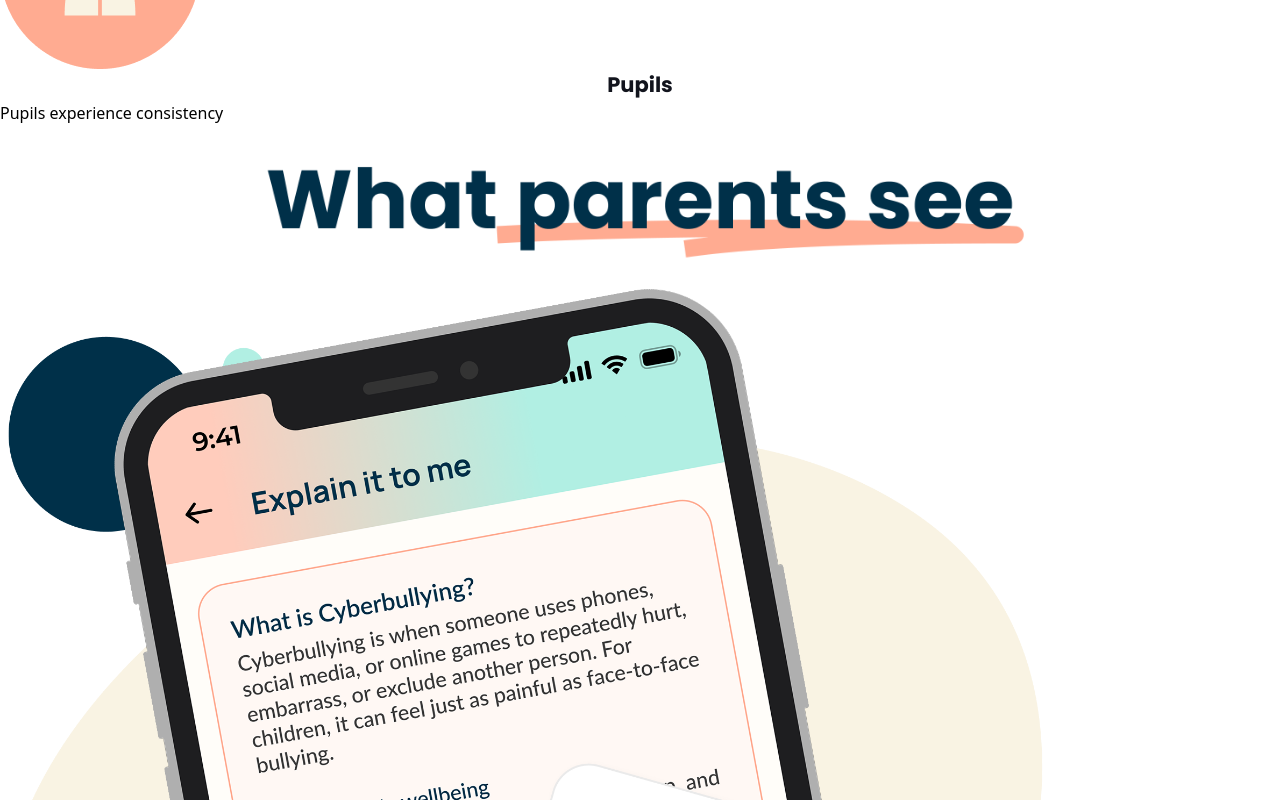
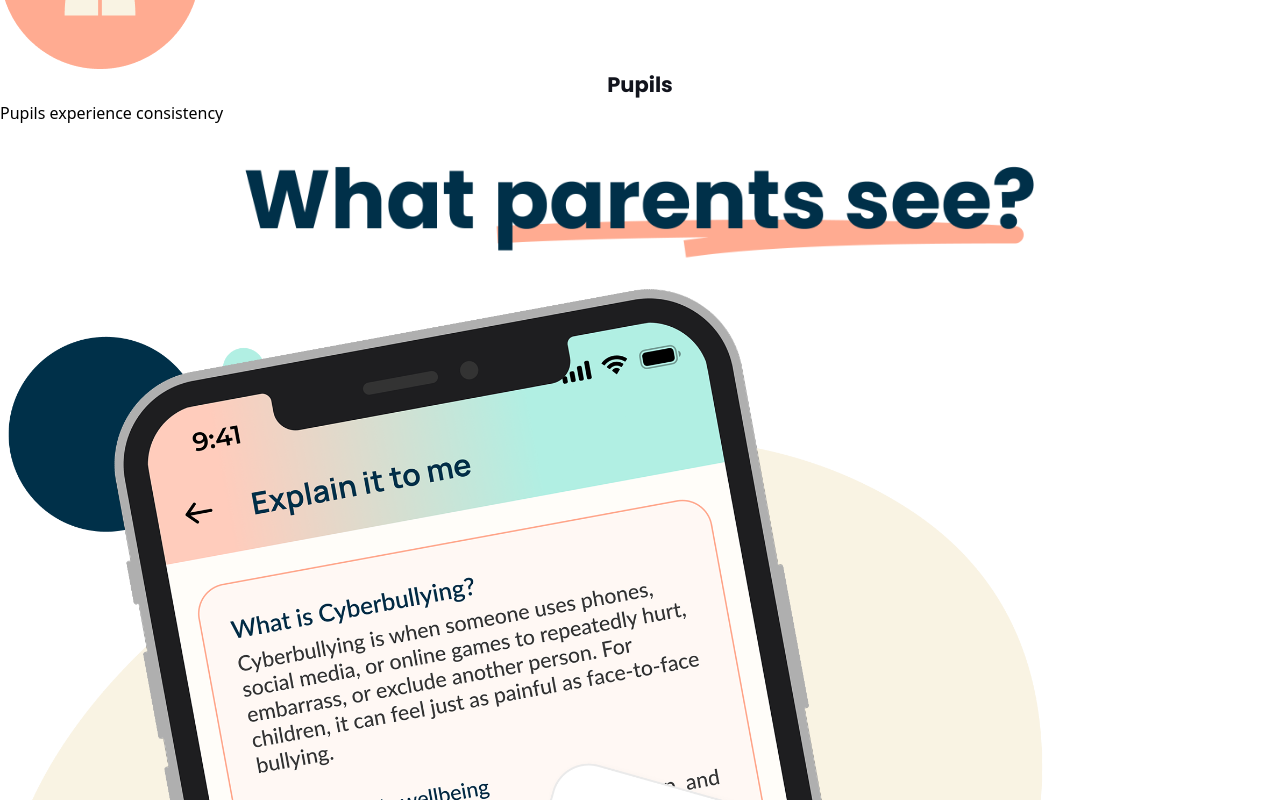
Before and after one commit to saketapplore/landinglinked, a React (Vite) app: page / in a window 1280 px wide. Shown: the part 2780-3580 px from the top of the page. Built offline with nearby package versions, Linux system fonts and the light colour scheme.

Commit message:
fix footer

```diff
--- a/src/App.tsx
+++ b/src/App.tsx
@@ -176,7 +176,7 @@ function App() {
               <img
                 src="/images/linked4.png"
                 alt="What is LinkEDtohome?"
-                className="h-12 sm:h-6 lg:h-[80px]"
+                className="h-12 sm:h-2 lg:h-[80px]"
               />
             </div>
 
@@ -235,7 +235,7 @@ function App() {
         <div className="max-w-7xl mx-auto px-4 sm:px-6 lg:px-8">
           <div className="flex justify-center">
             <img
-              src="/images/whatparents.png"
+              src="/images/framess.png"
               alt="What parents see"
               className="w-full max-w-3xl h-auto object-contain"
             />
@@ -698,7 +698,7 @@ function App() {
             {/* Copyright */}
             <div className="text-center md:text-left order-2 md:order-1">
               <p style={{ color: 'var(--deep-blue, #003049)', fontFamily: 'Poppins, sans-serif', fontSize: 'clamp(11px, 1.5vw, 14px)', fontStyle: 'normal', fontWeight: 400 }}>
-                © 2025 LinkED to Home. All rights reserved.
+                © 2026 LinkED to Home. All rights reserved.
               </p>
             </div>
 
```
Also changed, not shown: public/images/framess.png (added).
